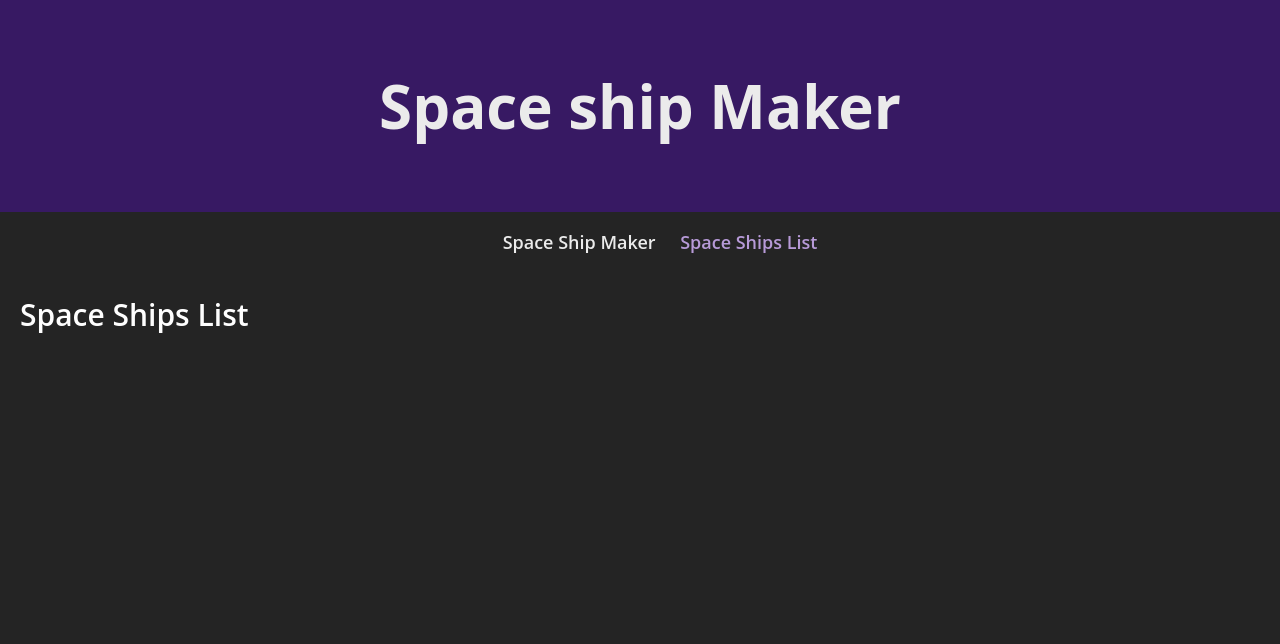
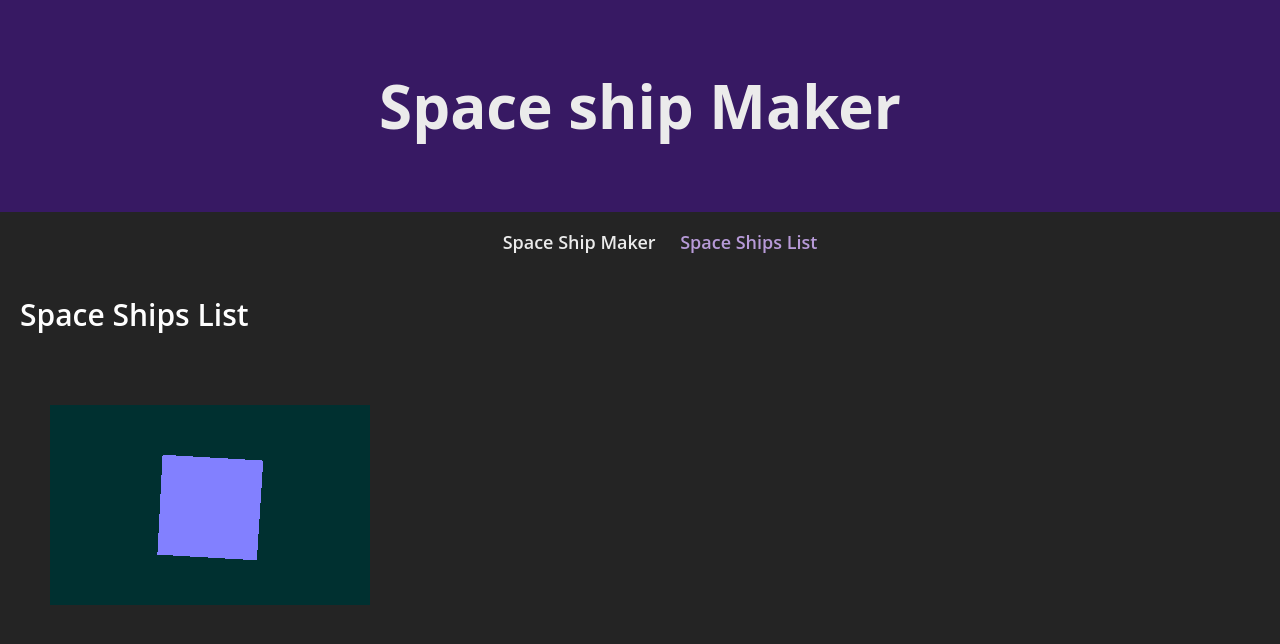
Before and after one commit to Yassinbenhaddou/Dev5-portfolio-Yassin-Benhaddou, a plain HTML site: page Front_End/homePage.html in a window 1280 px wide. Both pictures are taken after a click on the link "Space Ships List". Drawn offline with nearby package versions, Linux system fonts and the light colour scheme.

Commit message:
feat: start a first three js test

```diff
--- a/Front_End/homePage.html
+++ b/Front_End/homePage.html
@@ -1,7 +1,9 @@
 <!DOCTYPE html>
 <html lang="en">
+
 <head>
-    <script type="module" src="script.js"></script>
+    <script src="https://unpkg.com/three@0.119.1/build/three.min.js"></script>
+    <script type="module" src="scripts/script.js"></script>
     <meta charset="UTF-8">
     <meta http-equiv="X-UA-Compatible" content="IE=edge">
     <meta name="viewport" content="width=device-width, initial-scale=1.0">
@@ -9,6 +11,7 @@
     <link rel="stylesheet" href="style.css">
     <title>Document</title>
 </head>
+
 <body>
 
     <header>
@@ -18,8 +21,8 @@
     <!-- the navigation bar user can switch between list and space ship maker -->
     <nav>
         <ul>
-            <li><a  id="spaceShipMakerId" class="navSelected navBtns" >Space Ship Maker</a></li>
-            <li ><a id="spaceShipsListId" class=" navBtns">Space Ships List</a></li>
+            <li><a id="spaceShipMakerId" class="navSelected navBtns">Space Ship Maker</a></li>
+            <li><a id="spaceShipsListId" class=" navBtns">Space Ships List</a></li>
         </ul>
     </nav>
 
@@ -28,6 +31,15 @@
     <div id="spaceShipMakerIdDiv">
         <h1 class="contentTitle">Space Ship Maker</h1>
 
+        <!-- the space ship maker form -->
+
+
+        <div id="spaceShipMakerDiv">
+
+
+
+            <canvas id="canvas"></canvas>
+        </div>
     </div>
 
     <!-- the space Ships List Div  -->
@@ -36,7 +48,14 @@
 
         <h1 class="contentTitle">Space Ships List</h1>
 
+
+
+        <div id="spaceShipsListDiv">
+            <canvas id="mySpaceShipCanva"></canvas>
+        </div>
+
     </div>
 
 </body>
+
 </html>
--- a/Front_End/script.js
+++ b/Front_End/scripts/script.js
@@ -1,6 +1,4 @@
 "use strict"
-
-console.log("hello world");
 
 //Nav Bar Buttons functionality
 
@@ -10,12 +8,15 @@ var navBarBtns = document.getElementsByClassName("navBtns"); //get all the nav b
 for (var i = 0; i < navBarBtns.length; i++) {
 
     navBarBtns[i].addEventListener("click", function (e) {
-        e.preventDefault();
+
+        e.preventDefault(); //prevent the default action of the button
+
         console.log("clicked"); //test to see if the event listener is working
 
         //loop through the array and remove the navSelected class from each button and to hide all the divs
         for (var i = 0; i < navBarBtns.length; i++) {
             navBarBtns[i].classList.remove("navSelected"); //remove the class from the button
+
 
             document.getElementById(navBarBtns[i].id + "Div").style.display = "none"; //hide the div
         }
@@ -28,3 +29,10 @@ for (var i = 0; i < navBarBtns.length; i++) {
         this.classList.add("navSelected"); //add the navSelected class to the button that was clicked
     });
 }
+
+
+
+
+import { threeJsApplication } from './threeJsFile.js'; //import the threeJsFile.js file
+
+threeJsApplication.init(); //call the init function from the threeJsFile.js file
--- /dev/null
+++ b/Front_End/scripts/threeJsFile.js
@@ -0,0 +1,53 @@
+/* Three Js App */
+
+// export the threeJsApplication object
+export const threeJsApplication = {
+    init: function () {
+
+        // create a new Three.js scene
+        const scene = new THREE.Scene();
+
+        // set the background color of the scene
+        scene.background = new THREE.Color(0x03030);
+
+        // add a camera perspective to the scene
+        const camera = new THREE.PerspectiveCamera(25, window.innerWidth / window.innerHeight, 0.1, 500);
+
+        // Create a new Three.js renderer
+        const renderer = new THREE.WebGLRenderer({
+            canvas: document.querySelector("#mySpaceShipCanva")
+        });
+
+        // Set the size of the renderer
+        renderer.setSize(window.innerWidth / 4, window.innerHeight / 4);
+
+        // Create a new Three.js cube
+        const geometry = new THREE.BoxGeometry(1, 1, 1);
+        const material = new THREE.MeshBasicMaterial({
+            color: 0x8280FF
+        });
+        const cube = new THREE.Mesh(geometry, material);
+
+        // Add the cube to the scene
+        scene.add(cube);
+
+        // Set the position of the camera
+        camera.position.z = 5;
+
+        // Start the renderer
+        renderer.render(scene, camera);
+
+        // Animate the scene (rotate the cube)
+        function animate() {
+            requestAnimationFrame(animate); //call the animate function again when the browser is ready to render the next frame
+            cube.rotation.x += 0.01; //rotate the cube on the x axis (you can change the value to make it rotate faster or slower)
+            cube.rotation.y += 0.01; //rotate the cube on the y axis (you can change the value to make it rotate faster or slower)
+
+            renderer.render(scene, camera);
+        }
+        animate();
+
+
+    },
+
+}
--- a/Front_End/style.css
+++ b/Front_End/style.css
@@ -27,22 +27,22 @@ nav {
     color: rgb(235, 235, 235);
 }
 
-nav ul{
+nav ul {
     list-style: none;
 
 }
 
-nav ul li{
+nav ul li {
     display: inline;
     padding: 10px;
     cursor: pointer;
 }
 
-nav ul li:hover{
+nav ul li:hover {
     color: rgb(183, 154, 216);
 }
 
-.navSelected{
+.navSelected {
     color: rgb(183, 154, 216);
 }
 
@@ -55,3 +55,16 @@ h1.contentTitle {
     font-weight: 600;
     padding: 20px;
 }
+
+
+#spaceShipsListDiv {
+    margin: 50px;
+    color: rgb(235, 235, 235);
+
+}
+
+/*center the table*/
+#spaceShipMakerDiv {
+    text-align: center;
+    margin: 50px;
+}
--- a/images/api/src/routes/routes.js
+++ b/images/api/src/routes/routes.js
@@ -1,7 +1,4 @@
 const express = require('express');
-
-
-
 
 
 const router = express.Router();
```
